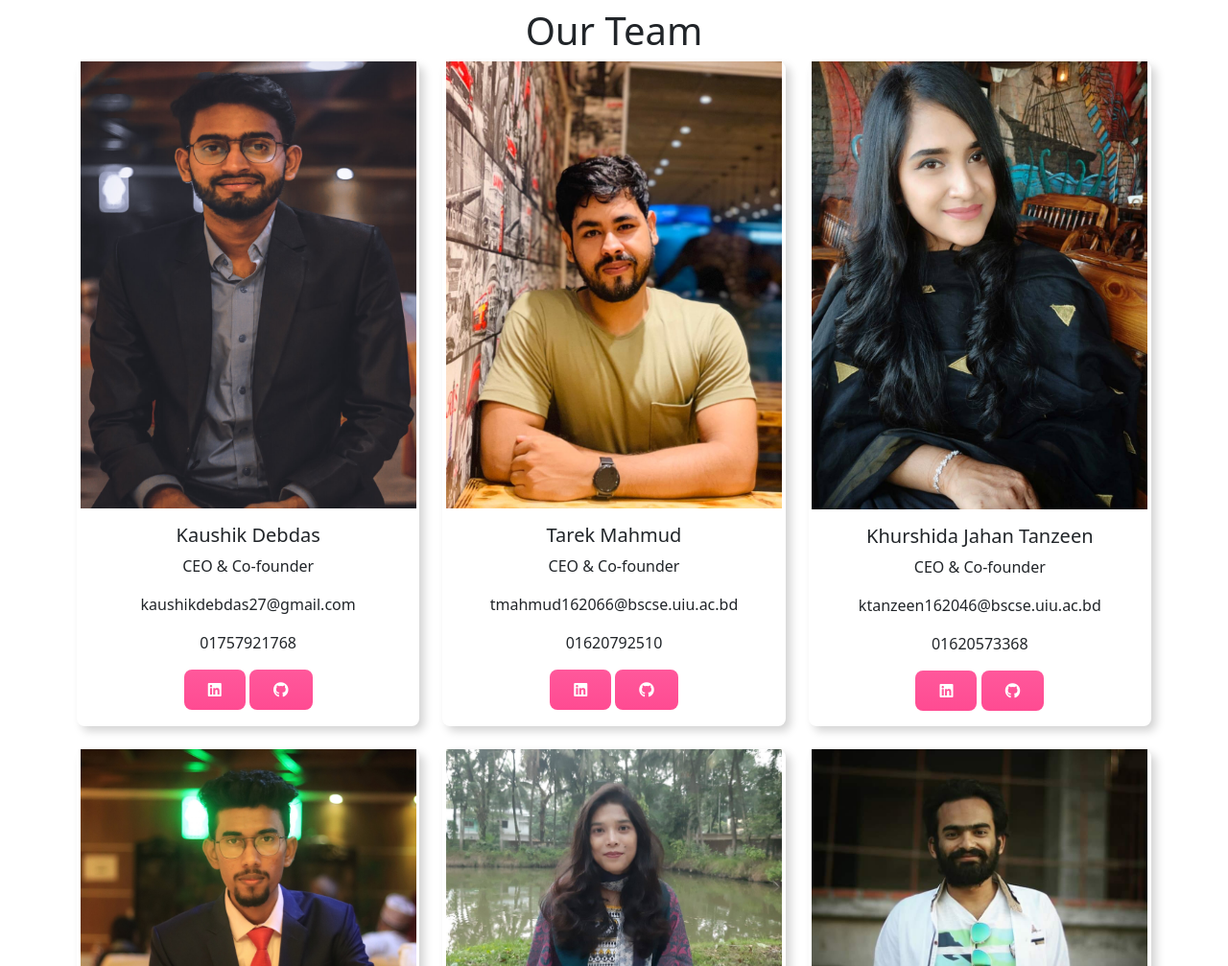
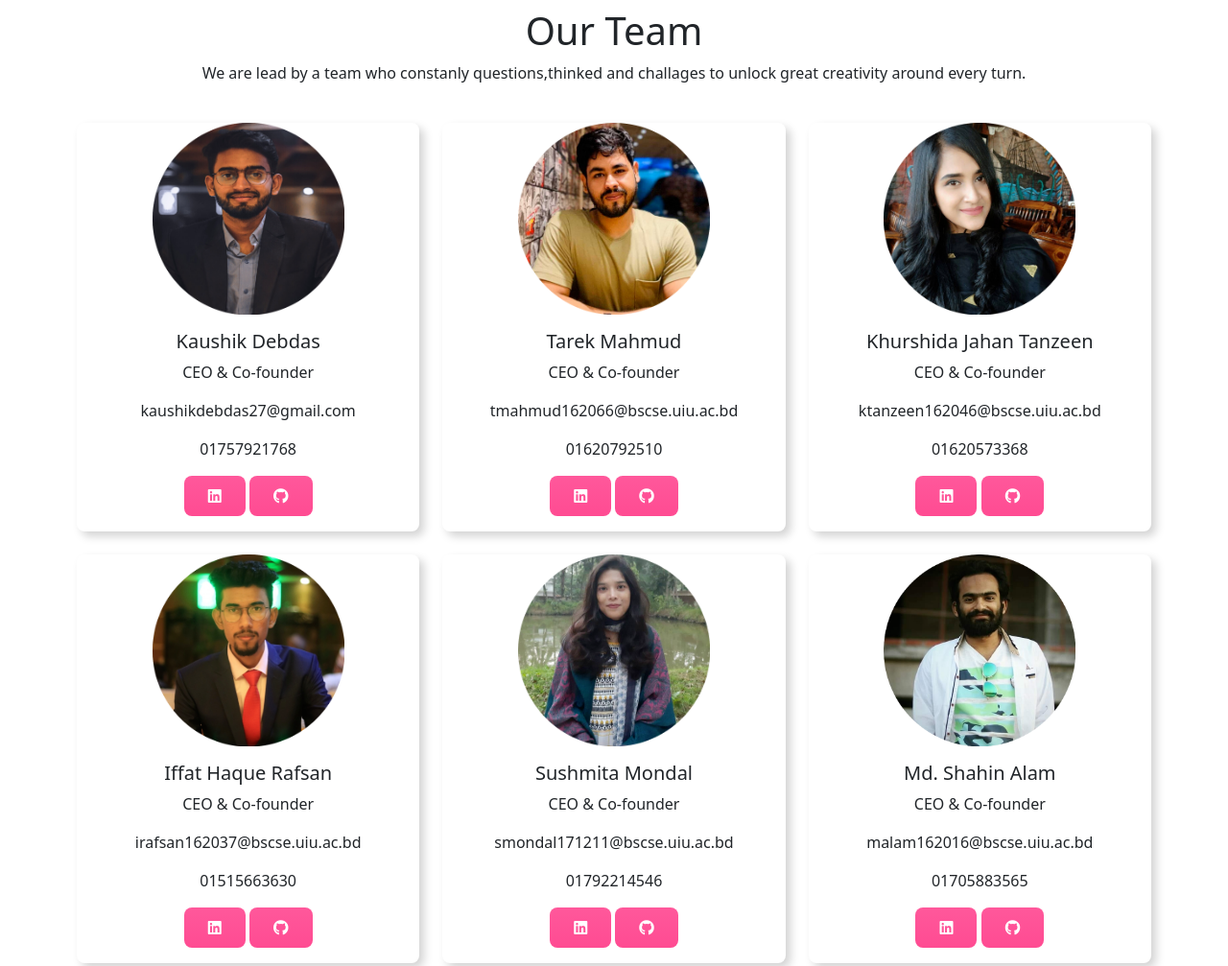
Before and after one commit to shabrul2451/Learn-and-Earn, a plain HTML site: page index.html in a window 1280 px wide. Shown: the part 1840-2847 px from the top of the page at 96% size. Drawn offline with nearby package versions, Linux system fonts and the light colour scheme.

Commit message:
about section changed

```diff
--- a/css/style.css
+++ b/css/style.css
@@ -72,7 +72,8 @@
   margin-right: auto;
 }
 .about img {
-  width: 350px;
+  width: 200px;
+  height: 200px;
 }
 .card {
   border: none;
--- a/index.html
+++ b/index.html
@@ -255,10 +255,11 @@
   <section class="" id="about">
     <div class="container about">
       <h1>Our Team</h1>
+      <p>We are lead by a team who constanly questions,thinked and challages to unlock great creativity around every turn.</p><br>
       <div class="row row-cols-1 row-cols-md-3 g-4">
         <div class="col">
           <div class="card h-100">
-            <img class="center-block" src="images/team/team-1.jpg" class="card-img-top" alt="...">
+            <img class="center-block" src="images/team/1.png" class="card-img-top" alt="...">
             <div class="card-body">
               <h5 class="card-title">Kaushik Debdas</h5>
               <p class="card-text">CEO & Co-founder</p>
@@ -271,7 +272,7 @@
         </div>
         <div class="col">
           <div class="card h-100">
-            <img class="center-block" src="images/team/team-2.jpg" class="card-img-top" alt="...">
+            <img class="center-block" src="images/team/2.png" class="card-img-top" alt="...">
             <div class="card-body">
               <h5 class="card-title">Tarek Mahmud</h5>
               <p class="card-text">CEO & Co-founder</p>
@@ -284,7 +285,7 @@
         </div>
         <div class="col">
           <div class="card h-100">
-            <img class="center-block" src="images/team/team-3.jpg" class="card-img-top" alt="...">
+            <img class="center-block" src="images/team/3.png" class="card-img-top" alt="...">
             <div class="card-body">
               <h5 class="card-title">Khurshida Jahan Tanzeen</h5>
               <p class="card-text">CEO & Co-founder</p>
@@ -297,7 +298,7 @@
         </div>
         <div class="col">
           <div class="card h-100">
-            <img class="center-block" src="images/team/team-4.jpg" class="card-img-top" alt="...">
+            <img class="center-block" src="images/team/4.png" class="card-img-top" alt="...">
             <div class="card-body">
               <h5 class="card-title">Iffat Haque Rafsan</h5>
               <p class="card-text">CEO & Co-founder</p>
@@ -310,7 +311,7 @@
         </div>
         <div class="col">
           <div class="card h-100">
-            <img class="center-block" src="images/team/team-5.jpg" class="card-img-top" alt="...">
+            <img class="center-block" src="images/team/5.png" class="card-img-top" alt="...">
             <div class="card-body">
               <h5 class="card-title">Sushmita Mondal</h5>
               <p class="card-text">CEO & Co-founder</p>
@@ -324,7 +325,7 @@
         </div>
         <div class="col">
           <div class="card h-100">
-            <img class="center-block" src="images/team/team-6.jpg" class="card-img-top" alt="...">
+            <img class="center-block" src="images/team/6.png" class="card-img-top" alt="...">
             <div class="card-body">
               <h5 class="card-title">Md. Shahin Alam</h5>
               <p class="card-text">CEO & Co-founder</p>
```
Also changed, not shown: images/team/1.png (added), images/team/2.png (added), images/team/3.png (added), images/team/4.png (added), images/team/5.png (added), images/team/6.png (added).
